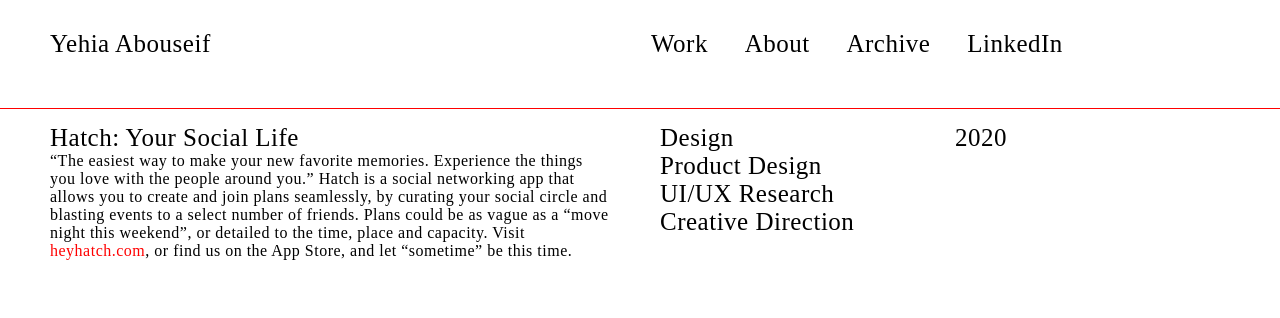
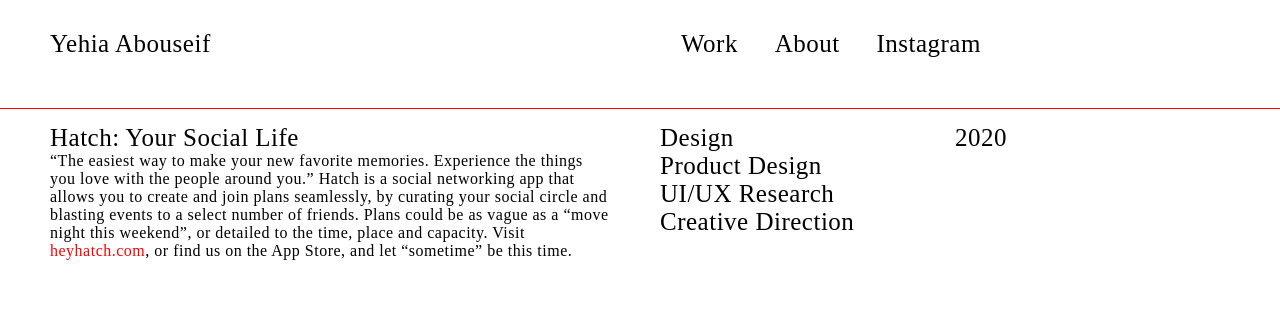
Before and after one commit to yabouseif/yabouseif.github.io, a plain HTML site: page projects/17_hatch/hatch.html in a window 1280 px wide. Shown: the top 318 px of the page. Drawn offline with nearby package versions, Linux system fonts and the light colour scheme; a web font is replaced by a local one.

Commit message:
updating footers

```diff
--- a/projects/17_hatch/hatch.html
+++ b/projects/17_hatch/hatch.html
@@ -67,13 +67,22 @@ img {
     </head>
     <body id="top">
 
-        <header><h1 class="site-name"><a href="../../index.html">Yehia Abouseif</a></h1>
+        <header>
+<h1 class="site-name"><a style="font-family: jubilat-thin, serif; font-size: 25px;" href="index.html" onMouseOver="this.style.color='#FF0000'" onMouseOut="this.style.color='#000000'" >Yehia Abouseif</h1>
+
             <nav><ul>
-                <li><a href="../../projects.html">Work</a></li>
-                <li><a href="../../about.html">About</a></li>
+                <li><a style="font-family: jubilat-thin, serif; font-size: 25px;"
+
+                    href="projects.html">Work</a></li>
+
+                <li><a style="font-family: jubilat-thin, serif; font-size: 25px;"
+
+                    href="about.html">About</a></li>
 <!--                <li><a href="http://jarrettslibrary.tumblr.com">Library</a></li>-->
-                <li><a href="https://www.are.na/yehia-abouseif-h6x9t8v9hx4">Archive</a></li>
-                                <li><a href="https://www.linkedin.com/in/yehiaabouseif/">LinkedIn <i class="far fa-external-link-alt"></i></a></li>
+                <li><a style="font-family: jubilat-thin, serif; font-size: 25px;"
+
+                    href="http://www.instagram.com/yabouseif" target="_blank"> Instagram</a></li>
+
              </ul></nav></header>
 
 <div id="container">
@@ -126,7 +135,7 @@ var year = today.getFullYear()
 document.write(year)
             </script> Yehia Abouseif.</p></div>
 
-    <div class="right"><p><a href="mailto:yehia.abouseif@yahoo.com">Email</a> | <a href="http://www.twitter.com/yehiaabouseif">Twitter</a> | <a href="http://www.instagram.com/yabouseif">Instagram</a></p></div>
+    <div class="right"><p><a href="mailto:yehia.abouseif@yahoo.com">Email</a> | <a href="https://www.linkedin.com/in/yehiaabouseif/" target="_blank">LinkedIn</a>
     </footer>
         <script src="http://code.jquery.com/jquery-1.10.2.min.js"></script>
                 <script>
```
Also changed, not shown: about.html (+4 -6 lines), projects.html (+2 -6 lines).
